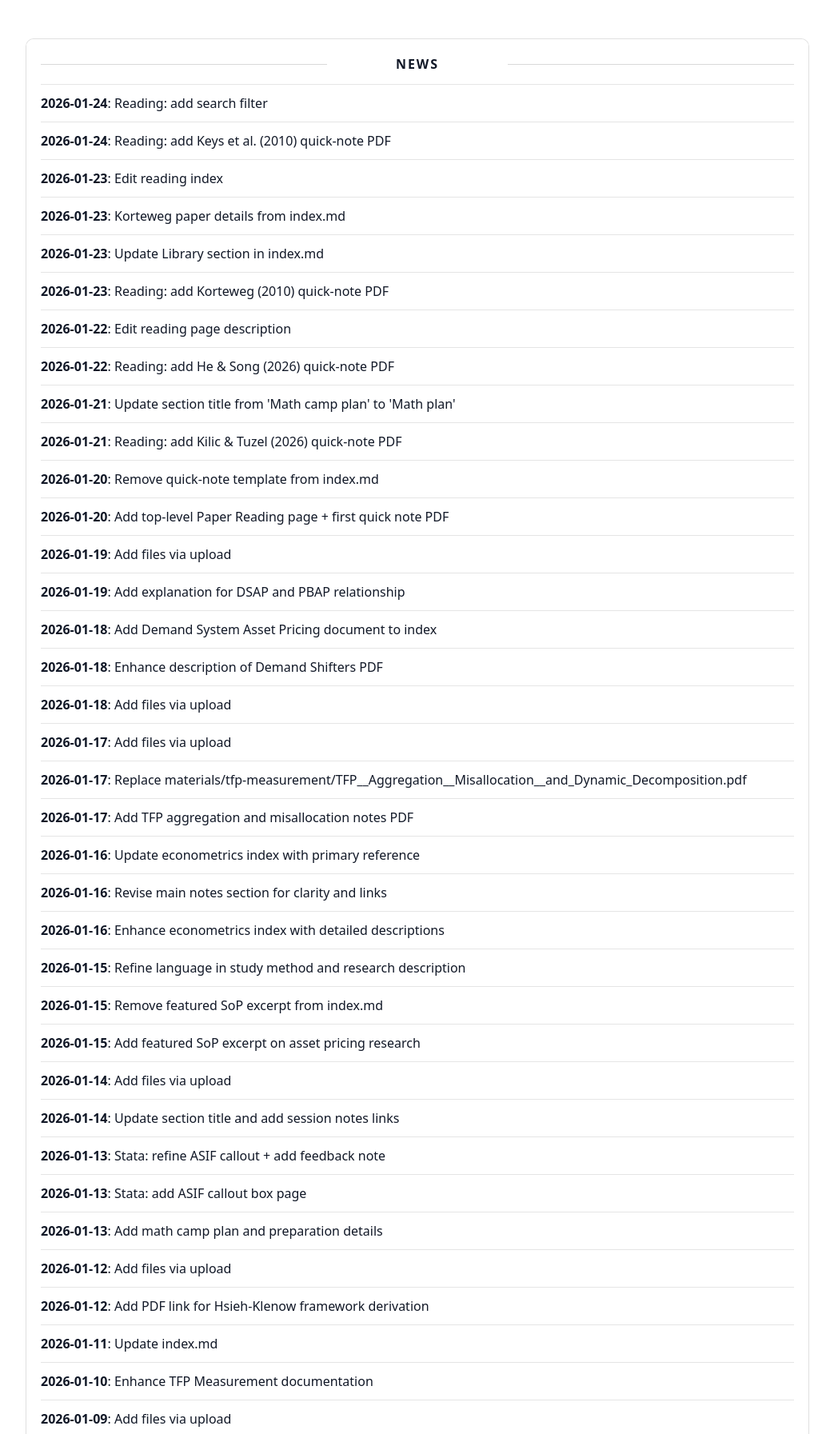
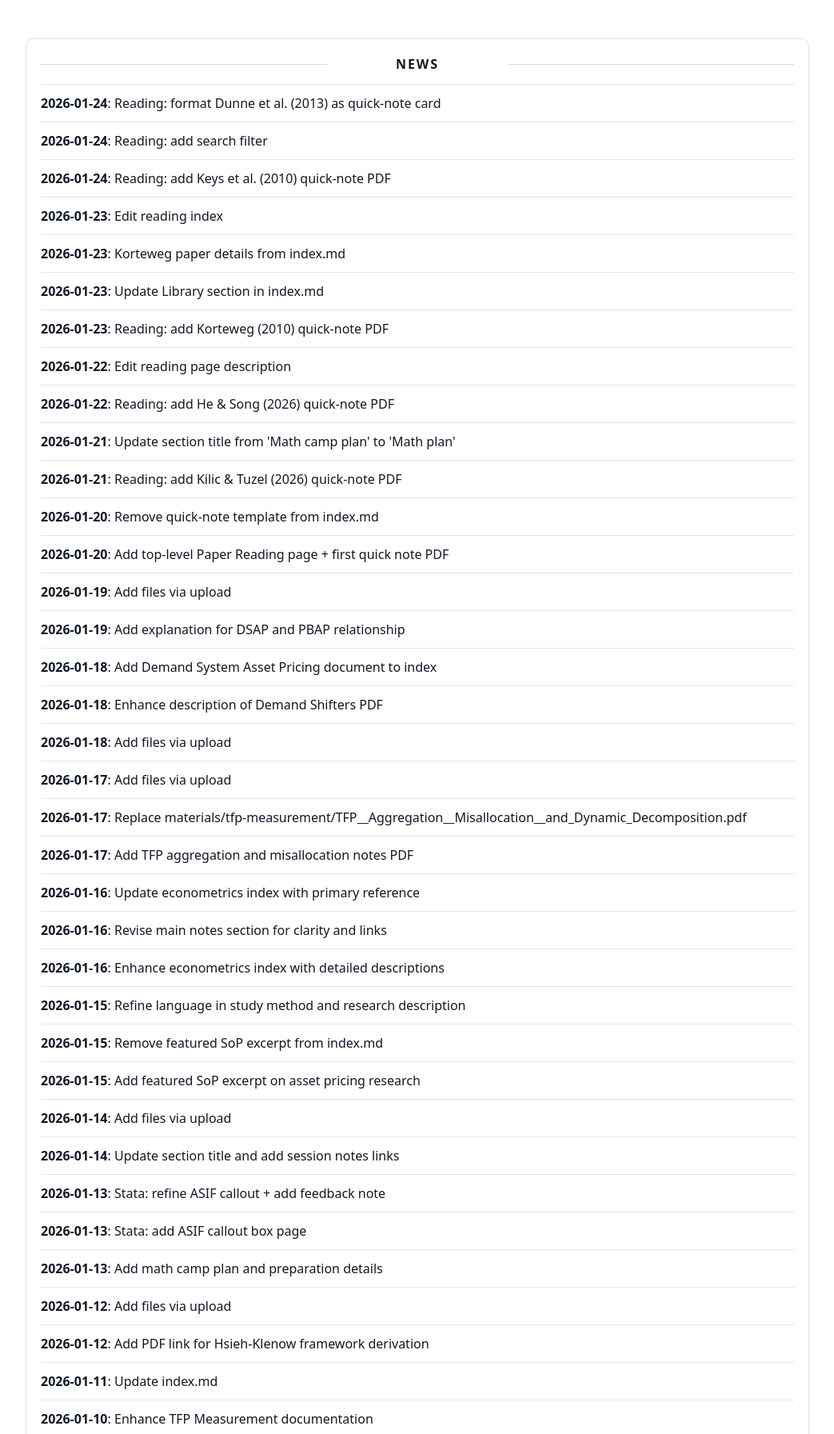
Before and after one commit to yaxinzn/study-archive, a Jekyll site: the page built from updates/index.md, in a window 1280 px wide, cut to the strip 476-2269 px from the top of the page. Shown: the whole strip at 80% size, without its empty margins (118-1161 px from the left). Built offline with Jekyll 4.4.1, drawn with Linux system fonts in a browser that asks for light colours; some of the changed text lies outside the part shown.

Commit message:
chore: update NEWS feed

```diff
--- a/_data/news.yml
+++ b/_data/news.yml
@@ -1,4 +1,7 @@
 # Auto-generated update history (sorted newest -> oldest). Do not edit manually.
+- ts: "1769257929"
+  date: "2026-01-24"
+  title: "Reading: format Dunne et al. (2013) as quick-note card"
 - ts: "1769257682"
   date: "2026-01-24"
   title: "Reading: add search filter"
```
